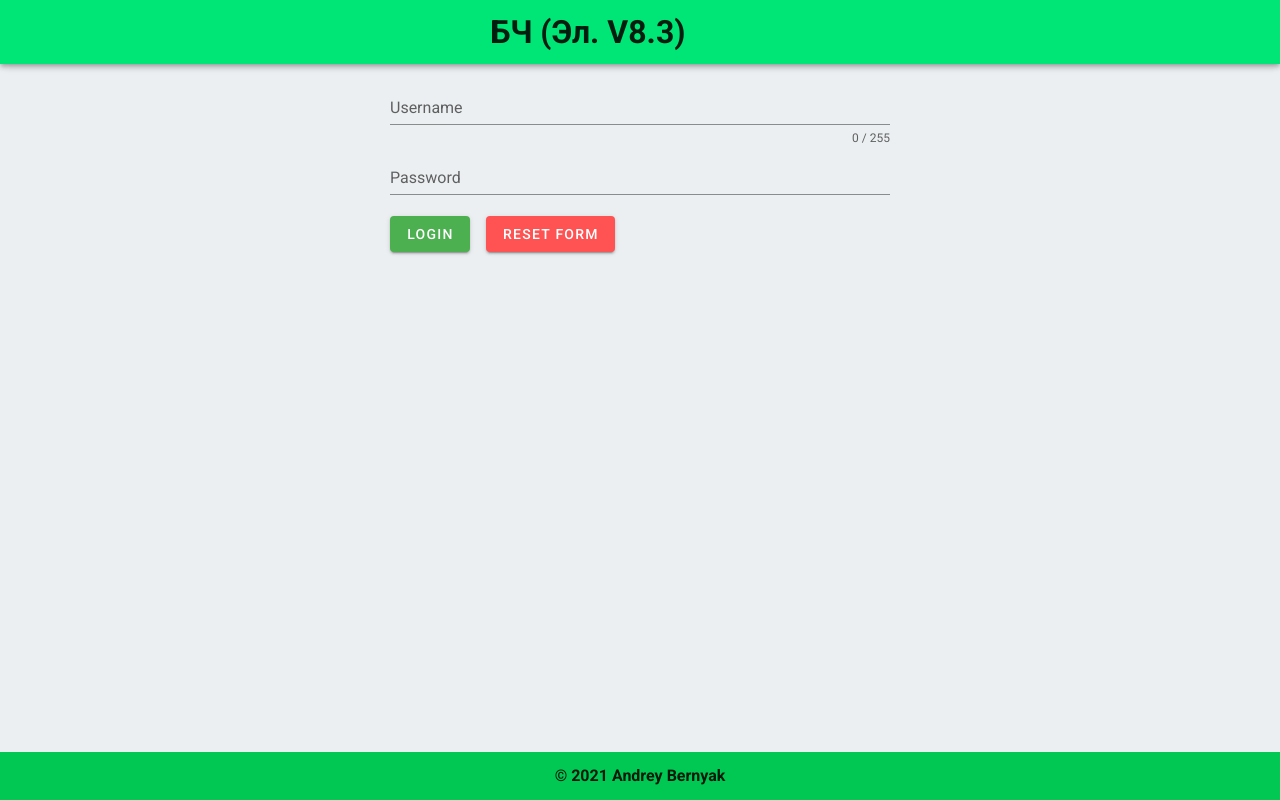
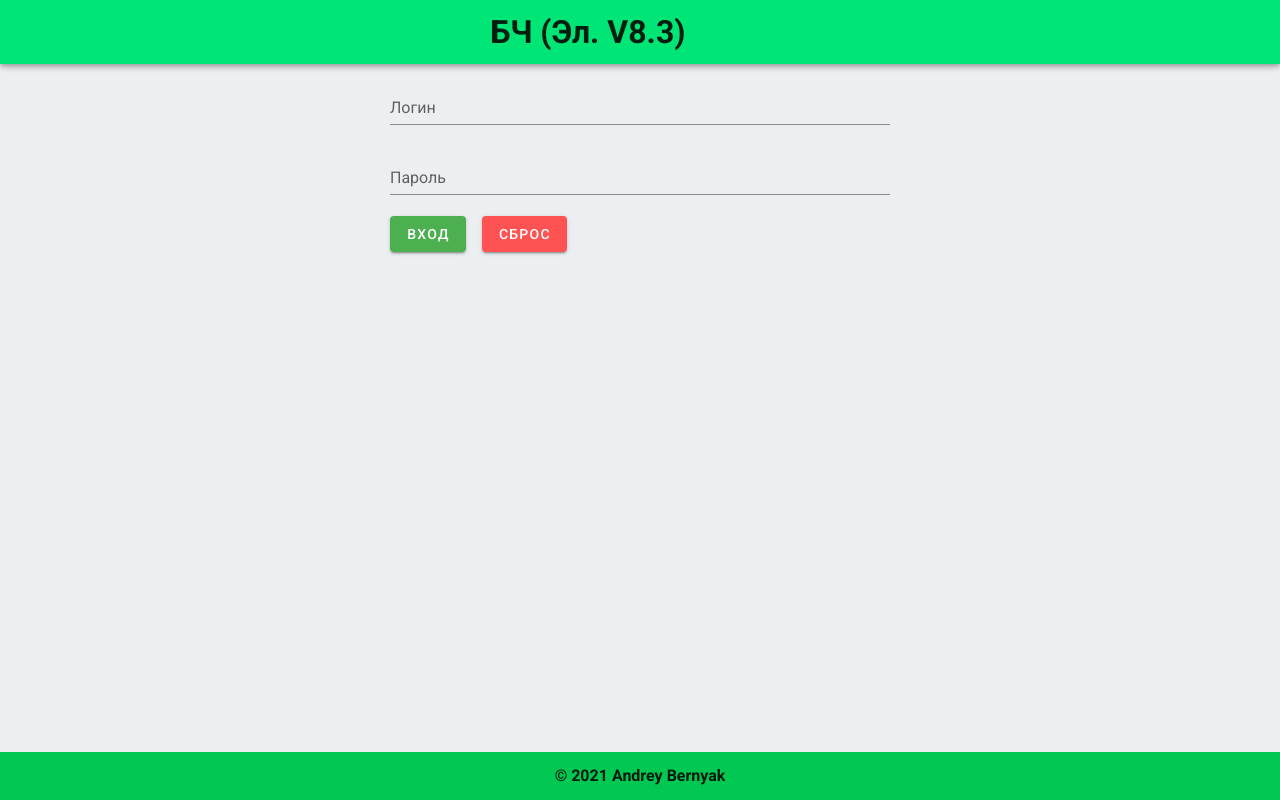
Before and after one commit to suph4rd/NB4444, a Vue app in the folder vueapp/: page /vueapp/login in a window 1280 px wide. Built offline with nearby package versions, Linux system fonts and the light colour scheme.

Commit message:
fix: handle submit login form

```diff
--- a/vueapp/src/components/Login.vue
+++ b/vueapp/src/components/Login.vue
@@ -5,40 +5,34 @@
     v-model="valid"
     lazy-validation
     :style="{'width': '500px'}"
+    @submit="login"
   >
     <v-text-field
       v-model="username"
-      :counter="255"
       :rules="nameRules"
-      label="Username"
+      label="Логин"
       required
     ></v-text-field>
 
     <v-text-field
       v-model="password"
-      label="Password"
+      label="Пароль"
       type="password"
       required
     ></v-text-field>
-
 
     <v-btn
       :disabled="!valid"
       color="success"
       class="mr-4"
-      @click="login"
-    >
-      Login
-
-    </v-btn>
+      type="submit"
+    >Вход</v-btn>
 
     <v-btn
       color="error"
       class="mr-4"
       @click="reset"
-    >
-      Reset Form
-    </v-btn>
+    >Сброс</v-btn>
   </v-form>
   </div>
 </template>
@@ -61,7 +55,8 @@
       validate () {
         this.$refs.form.validate()
       },
-      login() {
+      login(e) {
+          e.preventDefault();
           this.axios.post( `${this.$apiHost}/auth/jwt/create/`, {
             "username": this.username,
             "password": this.password
```
